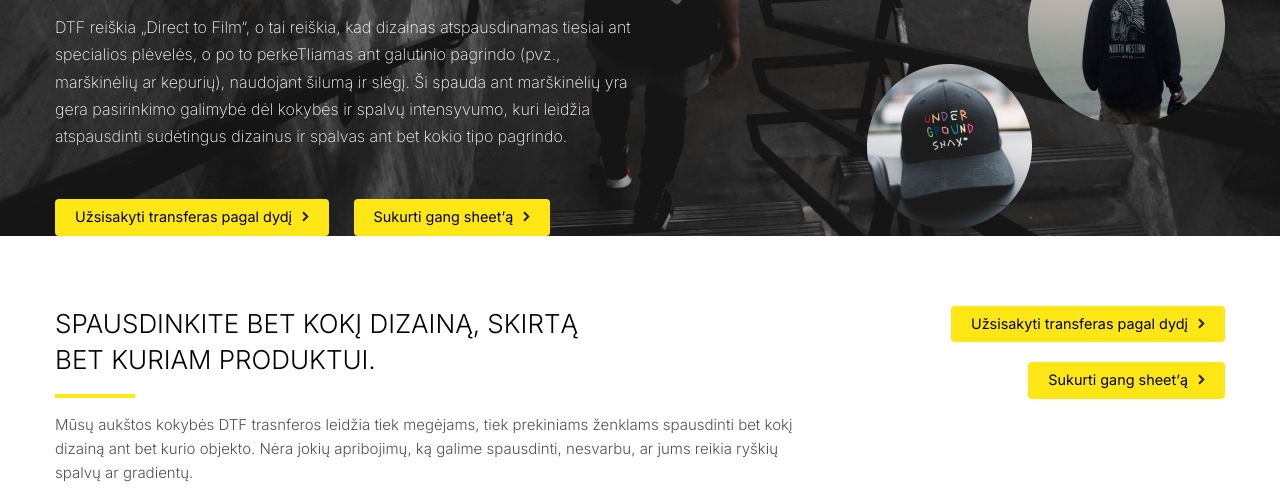
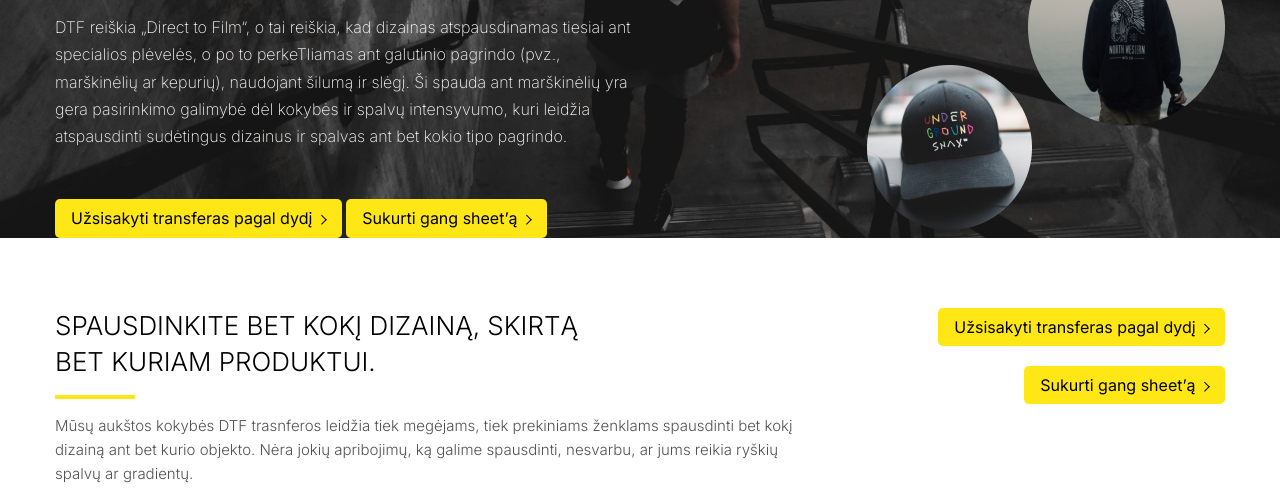
Before and after one commit to t-dev-solutions/dtf-transfers, a plain HTML site: page index.html in a window 1280 px wide. Shown: the part 282-779 px from the top of the page. Drawn offline with Linux system fonts and the light colour scheme.

Commit message:
buttons changed

```diff
--- a/assets/abstracts/_colors.scss
+++ b/assets/abstracts/_colors.scss
@@ -3,7 +3,10 @@ $color-dark: #252525;
 $color-gray: #fa6565;
 $color-gray-light: #d9d9d9;
 
-//Colors
+//buttons
+$button-text-color: #000000;
+$button-bg-color: #fee715;
+
 $nav-primary-color: #fff;
 $nav-link-color: #fee715;
 $text-color: #525252;
--- a/assets/base/_base.scss
+++ b/assets/base/_base.scss
@@ -1,9 +1,9 @@
-@use "../abstracts/media-query" as *;
-@use "../abstracts/colors" as *;
+@use '../abstracts/media-query' as *;
+@use '../abstracts/colors' as *;
 
-@import url("https://fonts.googleapis.com/css2?family=Inter:wght@100;200;300;400;500;600;700;800;900&display=swap");
+@import url('https://fonts.googleapis.com/css2?family=Inter:wght@100;200;300;400;500;600;700;800;900&display=swap');
 
-$font-main: "Inter", sans-serif;
+$font-main: 'Inter', sans-serif;
 
 * {
   box-sizing: border-box;
@@ -39,11 +39,6 @@ body {
 
 ul {
   list-style: none;
-}
-
-button {
-  outline: none;
-  border: none;
 }
 
 .subtitle {
@@ -100,6 +95,7 @@ a {
   font-weight: 300;
   line-height: 1.5rem;
 }
+
 // img {
 //   display: block;
 // }
--- a/assets/components/_buttons.scss
+++ b/assets/components/_buttons.scss
@@ -1,30 +1,19 @@
-@use "../abstracts/" as *;
+@use '../abstracts/' as *;
 
-.primary_btn {
-  background-color: $nav-link-color;
-  padding: 10px 20px;
-  border-radius: 4px;
-  font-size: 0.9rem;
-  a {
-    color: $title-color;
-  }
-  img {
-    margin-left: 10px;
+.btn-link {
+  background-color: $button-bg-color;
+  color: $button-text-color;
+  display: inline-block;
+  padding: 0.5rem 1rem;
+  border-radius: 5px;
+  &::after {
+    content: '';
+    width: 6px;
+    height: 6px;
+    border-right: 1px solid $button-text-color;
+    border-bottom: 1px solid $button-text-color;
+    display: inline-block;
+    transform: rotate(-45deg) translateY(-1px);
+    margin-left: 0.4rem;
   }
 }
-
-.mt-r {
-  margin-right: 20px;
-}
-
-// input[type="submit"] {
-//     background-color: $color-primary;
-//     color: #fff;
-//     padding: 0.5rem 1rem;
-//     border: 0;
-//     cursor: pointer;
-//     transition: background-color 300ms ease-in-out;
-// }
-// input[type="submit"]:hover {
-//     background: $color-dark;
-// }
--- a/assets/pages/_home.scss
+++ b/assets/pages/_home.scss
@@ -1,4 +1,4 @@
-@use "../abstracts" as *;
+@use '../abstracts' as *;
 
 // Possib section styles
 .possib-wrapper {
@@ -6,7 +6,7 @@
 }
 .btn-wrap {
   text-align: right;
-  button {
+  .btn-link {
     margin: 0 0 20px;
   }
 }
@@ -53,8 +53,8 @@
   gap: 0px 0px;
   grid-auto-flow: row;
   grid-template-areas:
-    "div1 div2 div4"
-    "div1 div3 div5";
+    'div1 div2 div4'
+    'div1 div3 div5';
 }
 
 .div1 {
--- a/index.html
+++ b/index.html
@@ -1,10 +1,11 @@
 <!DOCTYPE html>
 <html lang="en">
+
 <head>
   <meta charset="UTF-8" />
   <meta name="viewport" content="width=device-width, initial-scale=1.0" />
   <title>DTF Transferos</title>
-    <link rel="stylesheet" href="assets/styles.css" />
+  <link rel="stylesheet" href="assets/styles.min.css" />
   <script src="js/navigation.js"></script>
 </head>
 
@@ -47,7 +48,8 @@
 
             <li>
               <a href="">
-                  <svg xmlns="http://www.w3.org/2000/svg" fill="none" viewBox="0 0 24 24" stroke-width="1.5" stroke="currentColor" class="mobile-btn">
+                <svg xmlns="http://www.w3.org/2000/svg" fill="none" viewBox="0 0 24 24" stroke-width="1.5"
+                  stroke="currentColor" class="mobile-btn">
                   <path stroke-linecap="round" stroke-linejoin="round" d="M3.75 6.75h16.5M3.75 12h16.5M12 17.25h8.25" />
                 </svg>
               </a>
@@ -62,11 +64,13 @@
             ant tekstilės
           </h1>
           <p>
-              DTF reiškia „Direct to Film“, o tai reiškia, kad dizainas atspausdinamas tiesiai ant specialios plėvelės, o po to perkeTliamas ant galutinio pagrindo (pvz., marškinėlių ar kepurių), naudojant šilumą ir slėgį. Ši spauda ant marškinėlių yra gera pasirinkimo galimybė dėl kokybės ir spalvų
+            DTF reiškia „Direct to Film“, o tai reiškia, kad dizainas atspausdinamas tiesiai ant specialios plėvelės, o
+            po to perkeTliamas ant galutinio pagrindo (pvz., marškinėlių ar kepurių), naudojant šilumą ir slėgį. Ši
+            spauda ant marškinėlių yra gera pasirinkimo galimybė dėl kokybės ir spalvų
             intensyvumo, kuri leidžia atspausdinti sudėtingus dizainus ir spalvas ant bet kokio tipo pagrindo.
           </p>
-            <button class="primary_btn mt-r"><a href="#">Užsisakyti transferas pagal dydį</a><img src="./img/header/arrow_right.svg" alt="arrow_right" /></button>
-            <button class="primary_btn"><a href="#">Sukurti gang sheet’ą</a><img src="./img/header/arrow_right.svg" alt="arrow_right" /></button>
+          <a class="btn-link" href="#">Užsisakyti transferas pagal dydį</a>
+          <a class="btn-link" href="#">Sukurti gang sheet’ą</a>
         </div>
         <div class="header_icons"><img src="./img/header/header-icons.png" alt="" /></div>
       </div>
@@ -79,11 +83,13 @@
           <div class="possib-wrapper">
             <h2 class="subtitle">Spausdinkite bet kokį dizainą, skirtą <br />bet kuriam produktui.</h2>
             <div class="divider"></div>
-              <p class="text">Mūsų aukštos kokybės DTF trasnferos leidžia tiek megėjams, tiek prekiniams ženklams spausdinti bet kokį dizainą ant bet kurio objekto. Nėra jokių apribojimų, ką galime spausdinti, nesvarbu, ar jums reikia ryškių spalvų ar gradientų.</p>
+            <p class="text">Mūsų aukštos kokybės DTF trasnferos leidžia tiek megėjams, tiek prekiniams ženklams
+              spausdinti bet kokį dizainą ant bet kurio objekto. Nėra jokių apribojimų, ką galime spausdinti, nesvarbu,
+              ar jums reikia ryškių spalvų ar gradientų.</p>
           </div>
           <div class="btn-wrap">
-              <button class="primary_btn mt-r"><a href="#">Užsisakyti transferas pagal dydį</a><img src="./img/header/arrow_right.svg" alt="arrow_right" /></button>
-              <button class="primary_btn"><a href="#">Sukurti gang sheet’ą</a><img src="./img/header/arrow_right.svg" alt="arrow_right" /></button>
+            <a class="btn-link" href="#">Užsisakyti transferas pagal dydį</a>
+            <a class="btn-link" href="#">Sukurti gang sheet’ą</a>
           </div>
         </div>
         <div class="d-flex sb">
@@ -113,8 +119,12 @@
             <div class="subtitle">kas yra dtf spausdinimas?</div>
             <div class="divider"></div>
             <p class="text">
-                Lorem ipsum dolor, sit amet consectetur adipisicing elit. Omnis nemo vitae nisi fuga soluta vero debitis suscipit recusandae molestias adipisci voluptas amet, in rem. At et fugit id, vero quidem ab alias veritatis eius itaque perspiciatis obcaecati cum quos commodi unde iusto,
-                repudiandae eos ducimus! Quas, fuga? Dicta placeat recusandae commodi aliquas. Animi, corporis corrupti in delectus quidem ratione totam alias id mollitia aut dignissimos aliquam pariatur. Accusamus architecto quas praesentium consequuntur error, eligendi hic eos dignissimos tempore
+              Lorem ipsum dolor, sit amet consectetur adipisicing elit. Omnis nemo vitae nisi fuga soluta vero debitis
+              suscipit recusandae molestias adipisci voluptas amet, in rem. At et fugit id, vero quidem ab alias
+              veritatis eius itaque perspiciatis obcaecati cum quos commodi unde iusto,
+              repudiandae eos ducimus! Quas, fuga? Dicta placeat recusandae commodi aliquas. Animi, corporis corrupti in
+              delectus quidem ratione totam alias id mollitia aut dignissimos aliquam pariatur. Accusamus architecto
+              quas praesentium consequuntur error, eligendi hic eos dignissimos tempore
               accusantium obcaecati laborum vel excepturi corporis magnam.
             </p>
           </div>
@@ -137,7 +147,8 @@
               <div class="process-title-text">ĮKELKITE SAVO DIZAINĄ IR PATEIKITE UŽSAKYMĄ INTERNETU</div>
             </div>
             <div class="process-img"><img src="img/process/1.jpg" alt="process" /></div>
-              <div class="process-text">Naudokite savo spalvotą, paprastą ar su smulkiomis detalėmis dizainą. Įkelkite jį ir mes paversime į aukštos kokybės transferą.</div>
+            <div class="process-text">Naudokite savo spalvotą, paprastą ar su smulkiomis detalėmis dizainą. Įkelkite jį
+              ir mes paversime į aukštos kokybės transferą.</div>
           </div>
           <div class="process-item">
             <div class="process-title">
@@ -148,7 +159,8 @@
               </div>
             </div>
             <div class="process-img"><img src="img/process/2.jpg" alt="process" /></div>
-              <div class="process-text">Mes pagaminsime jūsų transferą naudodamiesi unikaliu DTF spaudos procesu. naudodamiesi unikaliu DTF spaudos procesu.</div>
+            <div class="process-text">Mes pagaminsime jūsų transferą naudodamiesi unikaliu DTF spaudos procesu.
+              naudodamiesi unikaliu DTF spaudos procesu.</div>
           </div>
           <div class="process-item">
             <div class="process-title">
@@ -156,7 +168,8 @@
               <div class="process-title-text">KLIJUOKITE MŪSŲ ATSPAUSDINTĄ TRANSFERĄ ANT PRODUKTO</div>
             </div>
             <div class="process-img"><img src="img/process/3.jpg" alt="process" /></div>
-              <div class="process-text">Įkaitinkite presą 160°C ir palaikykite prispaudę 12-15 sekundžių. Išėmus iš preso, palaikykite atvėsti 15 sekundžių prieš nulupant.</div>
+            <div class="process-text">Įkaitinkite presą 160°C ir palaikykite prispaudę 12-15 sekundžių. Išėmus iš preso,
+              palaikykite atvėsti 15 sekundžių prieš nulupant.</div>
           </div>
         </div>
       </div>
@@ -192,7 +205,8 @@
           <div class="about">
             <img src="img/logo.svg" alt="logo" />
             <div class="divider"></div>
-              <div class="about-text">Lorem ipsum dolor sit amet consectetur adipisicing elit. Debitis eius sit ipsam repellendus libero!</div>
+            <div class="about-text">Lorem ipsum dolor sit amet consectetur adipisicing elit. Debitis eius sit ipsam
+              repellendus libero!</div>
           </div>
           <div class="links">
             <div class="footer-title">nuorodos</div>
@@ -210,7 +224,8 @@
             <div class="divider"></div>
             <ul>
               <li><a href="#">info@gmail.com</a></li>
-                <li><+370 604 90158</li>
+              <li>
+                <+370 604 90158</li>
               <li>R. Kalantos 125A, Kaunas 52312</li>
               <li><a href="#">apie mus</a></li>
               <li>Darbo laikas: I-V 10:00-18:00</li>
@@ -241,4 +256,5 @@
     </footer>
   </main>
 </body>
+
 </html>
```
Also changed, not shown: assets/styles.min.css, 1 other file. Lines whose indentation alone changed are shown as unchanged.
